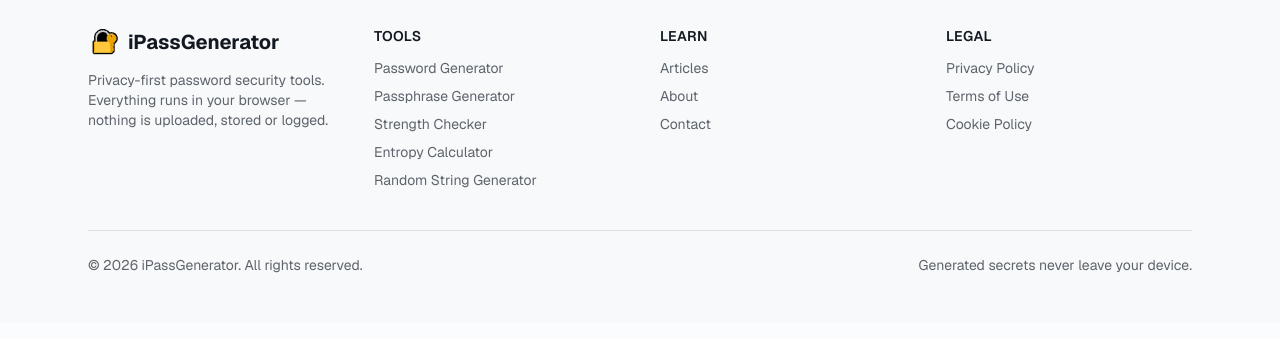
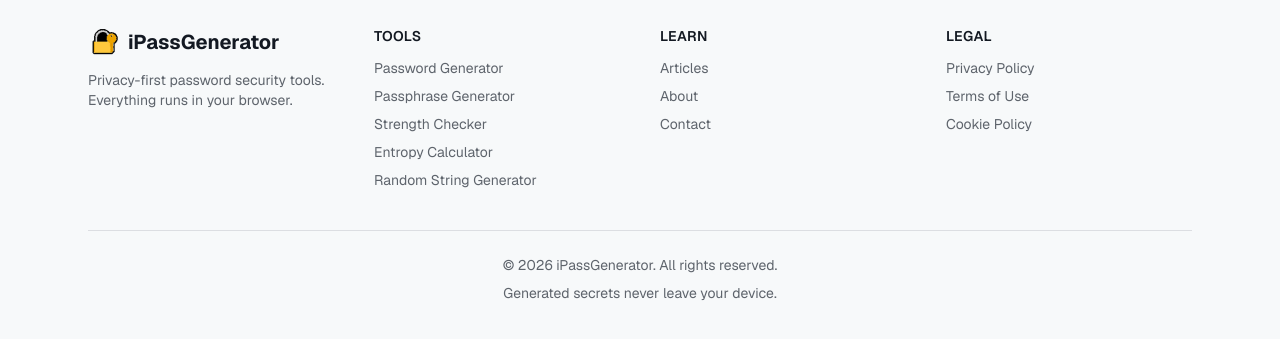
Before and after one commit to shafifaisal/supabase-gray-elephant, a Next.js app: page / in a window 1280 px wide. Shown: the part 1781-2120 px from the top of the page. Built offline with nearby package versions, Linux system fonts and the light colour scheme; no server answers; the database is empty.

Commit message:
fix(footer): update tagline and center footer text

```diff
--- a/src/components/layout/footer.tsx
+++ b/src/components/layout/footer.tsx
@@ -70,8 +70,7 @@ export async function Footer() {
               <span className="text-xl">{brandName}</span>
             </div>
             <p className="mt-3 max-w-xs text-sm text-muted-foreground">
-              {taglineSentence}. Everything runs in your browser — nothing is
-              uploaded, stored or logged.
+              {taglineSentence}. Everything runs in your browser.
             </p>
           </div>
 
@@ -99,11 +98,11 @@ export async function Footer() {
           ))}
         </div>
 
-        <div className="mt-10 flex flex-col gap-2 border-t border-border pt-6 text-sm text-muted-foreground sm:flex-row sm:items-center sm:justify-between">
-          <p>
+        <div className="mt-10 flex flex-col gap-2 border-t border-border pt-6 text-sm text-muted-foreground sm:flex-col sm:items-center sm:justify-center">
+          <p className="text-center">
             &copy; {year} {brandName}. All rights reserved.
           </p>
-          <p>{footerText}</p>
+          <p className="text-center">{footerText}</p>
         </div>
       </div>
     </footer>
```
